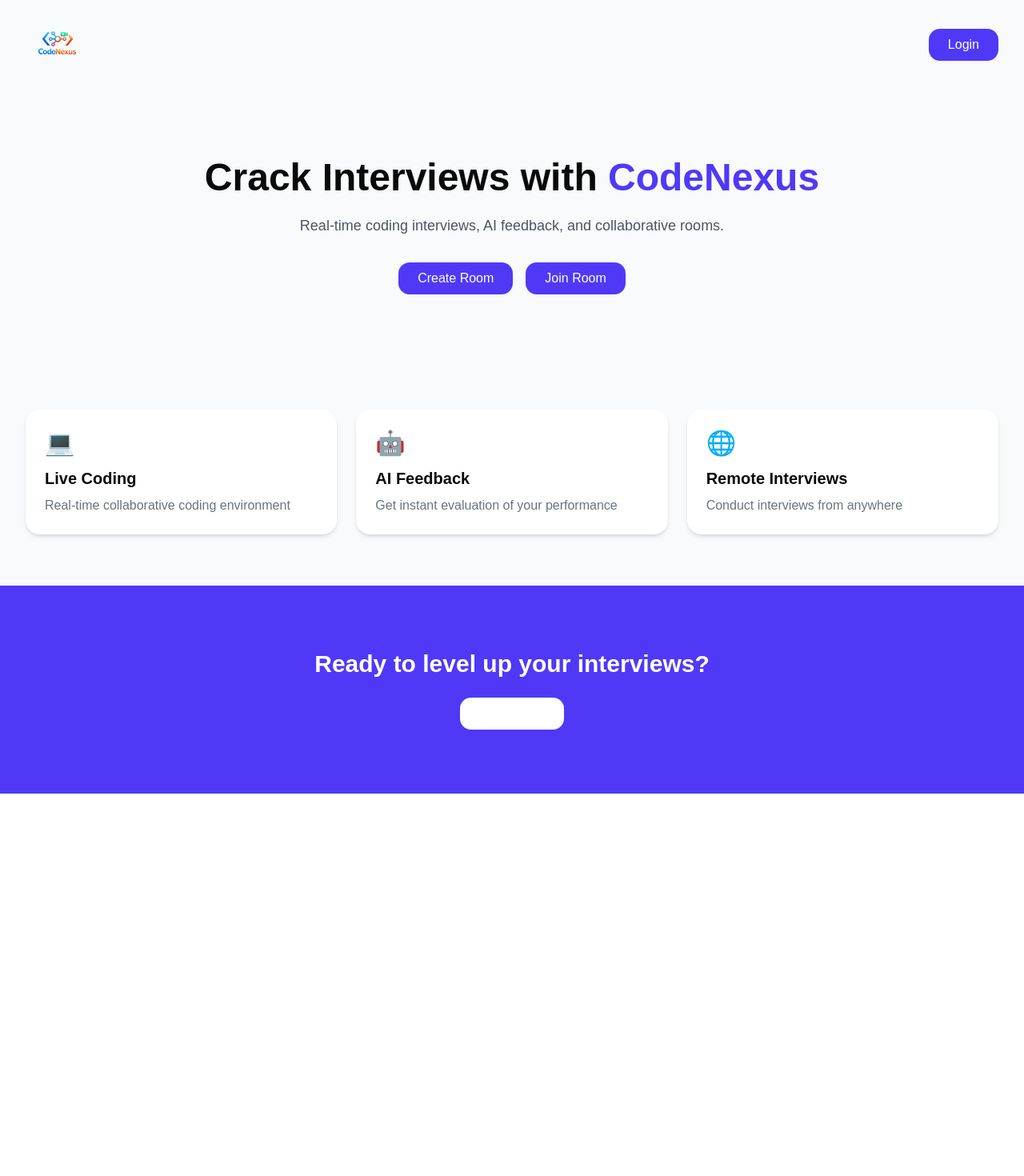
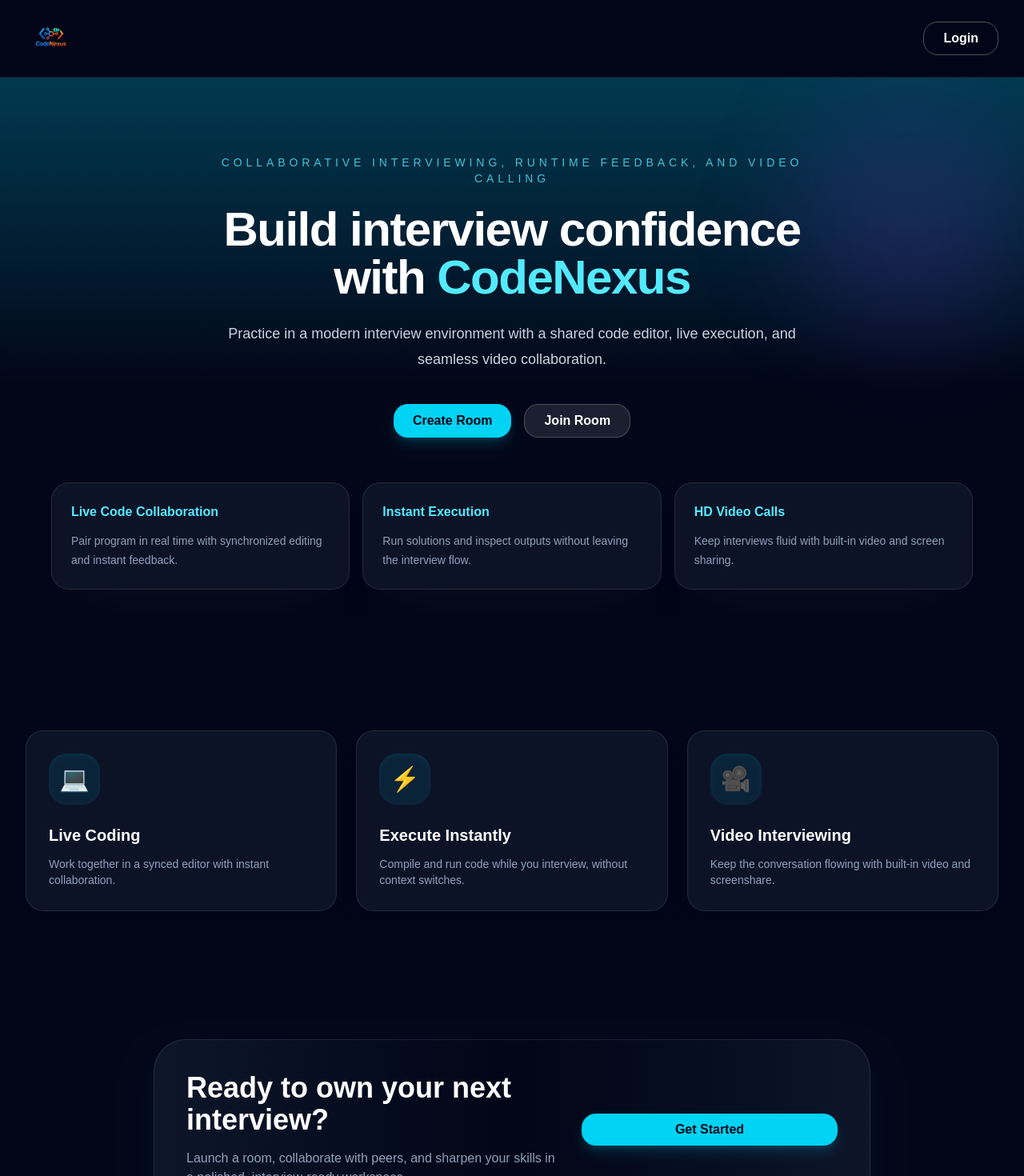
Before and after one commit to hp1430/CodeNexus, a React app in the folder frontend/: page / in a window 1280 px wide. Shown: the top 1470 px of the page at 80% size. Before the commit the page ends 992 px from the top, so only its background shows below. Built offline with nearby package versions, Linux system fonts and the light colour scheme; no server answers; the HTML template or start-up script is replaced by a standard one.

Commit message:
changed homepage theme to dark color

```diff
--- a/frontend/src/components/atoms/Homepage/Button/Button.jsx
+++ b/frontend/src/components/atoms/Homepage/Button/Button.jsx
@@ -1,7 +1,22 @@
-export default function Button({ children, className, onClick, ...props }) {
+const buttonStyles = {
+  primary:
+    'bg-cyan-400 text-slate-950 hover:bg-cyan-300 shadow-lg shadow-cyan-500/20',
+  secondary: 'bg-white/10 text-white border border-white/20 hover:bg-white/20',
+  outline: 'bg-transparent text-white border border-white/30 hover:bg-white/10',
+};
+
+export default function Button({
+  children,
+  className = '',
+  variant = 'primary',
+  onClick,
+  ...props
+}) {
+  const variantClass = buttonStyles[variant] ?? buttonStyles.primary;
+
   return (
     <button
-      className={`px-6 py-2 rounded-xl bg-indigo-600 text-white hover:bg-indigo-700 transition ${className}`}
+      className={`inline-flex items-center justify-center rounded-2xl px-6 py-2 font-semibold transition focus-visible:outline-none focus-visible:ring-2 focus-visible:ring-cyan-300/60 ${variantClass} ${className}`}
       onClick={onClick}
       {...props}
     >
--- a/frontend/src/components/molecules/Homepage/FeatureCard/FeatureCard.jsx
+++ b/frontend/src/components/molecules/Homepage/FeatureCard/FeatureCard.jsx
@@ -1,9 +1,11 @@
 export default function FeatureCard({ icon, title, description }) {
   return (
-    <div className="p-6 rounded-2xl shadow-md hover:shadow-xl transition bg-white">
-      <div className="text-3xl mb-3">{icon}</div>
-      <h3 className="text-xl font-semibold">{title}</h3>
-      <p className="text-gray-500 mt-2">{description}</p>
+    <div className="rounded-3xl border border-white/10 bg-slate-900/85 p-7 shadow-xl shadow-slate-950/20 transition hover:-translate-y-1">
+      <div className="flex h-16 w-16 items-center justify-center rounded-3xl bg-cyan-500/10 text-3xl text-cyan-300 shadow-inner shadow-cyan-500/10">
+        {icon}
+      </div>
+      <h3 className="mt-6 text-xl font-semibold text-white">{title}</h3>
+      <p className="mt-3 text-sm text-slate-400">{description}</p>
     </div>
   );
 }
--- a/frontend/src/components/organisms/Homepage/CtaSection/CtaSection.jsx
+++ b/frontend/src/components/organisms/Homepage/CtaSection/CtaSection.jsx
@@ -2,9 +2,23 @@
 
 export default function CTA() {
   return (
-    <section className="text-center py-20 bg-indigo-600 text-white">
-      <h2 className="text-3xl font-bold">Ready to level up your interviews?</h2>
-      <Button className="mt-6 bg-white text-indigo-600">Get Started</Button>
+    <section className="py-20 px-6 sm:px-10">
+      <div className="mx-auto max-w-4xl overflow-hidden rounded-[2.5rem] border border-white/10 bg-gradient-to-r from-slate-900/95 via-slate-950 to-slate-900/90 p-10 shadow-2xl shadow-cyan-500/10">
+        <div className="flex flex-col items-center justify-between gap-6 text-center lg:flex-row lg:text-left">
+          <div>
+            <h2 className="text-3xl font-semibold text-white sm:text-4xl">
+              Ready to own your next interview?
+            </h2>
+            <p className="mt-4 text-slate-400">
+              Launch a room, collaborate with peers, and sharpen your skills in
+              a polished, interview-ready workspace.
+            </p>
+          </div>
+          <Button variant="primary" className="w-full max-w-xs">
+            Get Started
+          </Button>
+        </div>
+      </div>
     </section>
   );
 }
--- a/frontend/src/components/organisms/Homepage/FeaturesSection/FeaturesSection.jsx
+++ b/frontend/src/components/organisms/Homepage/FeaturesSection/FeaturesSection.jsx
@@ -5,25 +5,30 @@
     {
       icon: '💻',
       title: 'Live Coding',
-      description: 'Real-time collaborative coding environment',
+      description:
+        'Work together in a synced editor with instant collaboration.',
     },
     {
-      icon: '🤖',
-      title: 'AI Feedback',
-      description: 'Get instant evaluation of your performance',
+      icon: '⚡',
+      title: 'Execute Instantly',
+      description:
+        'Compile and run code while you interview, without context switches.',
     },
     {
-      icon: '🌐',
-      title: 'Remote Interviews',
-      description: 'Conduct interviews from anywhere',
+      icon: '🎥',
+      title: 'Video Interviewing',
+      description:
+        'Keep the conversation flowing with built-in video and screenshare.',
     },
   ];
 
   return (
-    <section className="py-16 px-8 grid md:grid-cols-3 gap-6">
-      {features.map((f, i) => (
-        <FeatureCard key={i} {...f} />
-      ))}
+    <section className="mx-auto max-w-7xl px-6 py-20 sm:px-8">
+      <div className="grid gap-6 md:grid-cols-3">
+        {features.map((f, i) => (
+          <FeatureCard key={i} {...f} />
+        ))}
+      </div>
     </section>
   );
 }
--- a/frontend/src/components/organisms/Homepage/HeroSection/HeroSection.jsx
+++ b/frontend/src/components/organisms/Homepage/HeroSection/HeroSection.jsx
@@ -1,4 +1,19 @@
 import Button from '@/components/atoms/Homepage/Button/Button';
+
+const highlights = [
+  {
+    title: 'Live Code Collaboration',
+    desc: 'Pair program in real time with synchronized editing and instant feedback.',
+  },
+  {
+    title: 'Instant Execution',
+    desc: 'Run solutions and inspect outputs without leaving the interview flow.',
+  },
+  {
+    title: 'HD Video Calls',
+    desc: 'Keep interviews fluid with built-in video and screen sharing.',
+  },
+];
 
 export default function Hero({
   onCreateRoom,
@@ -6,29 +21,58 @@
   onJoinRoomClick,
 }) {
   return (
-    <section className="text-center py-20 px-6">
-      <h1 className="text-5xl font-bold leading-tight">
-        Crack Interviews with <span className="text-indigo-600">CodeNexus</span>
+    <section className="relative overflow-hidden py-24 px-6 sm:px-10">
+      <div className="pointer-events-none absolute inset-x-0 top-0 h-96 bg-gradient-to-b from-cyan-500/20 to-transparent opacity-80" />
+      <div className="pointer-events-none absolute right-0 top-10 h-72 w-72 rounded-full bg-violet-500/15 blur-3xl" />
+      <div className="relative mx-auto max-w-6xl">
+        <div className="max-w-3xl text-center mx-auto">
+          <p className="text-sm uppercase tracking-[0.35em] text-cyan-300/80 mb-6">
+            Collaborative interviewing, runtime feedback, and video calling
+          </p>
+          <h1 className="text-5xl font-semibold tracking-tight text-white sm:text-6xl">
+            Build interview confidence with{' '}
+            <span className="text-cyan-300">CodeNexus</span>
           </h1>
-      <p className="mt-4 text-gray-600 text-lg">
-        Real-time coding interviews, AI feedback, and collaborative rooms.
+          <p className="mt-6 text-lg leading-8 text-slate-300">
+            Practice in a modern interview environment with a shared code
+            editor, live execution, and seamless video collaboration.
           </p>
+        </div>
 
-      <div className="mt-8 flex justify-center gap-4">
+        <div className="mt-10 flex flex-col gap-4 sm:flex-row sm:justify-center">
           <Button
-          className="cursor-pointer"
+            variant="primary"
+            className="w-full sm:w-auto"
             onClick={onCreateRoom}
             disabled={isCreatingRoom}
           >
             {isCreatingRoom ? 'Creating Room...' : 'Create Room'}
           </Button>
           <Button
-          className="bg-gray-200 text-black cursor-pointer"
+            variant="secondary"
+            className="w-full sm:w-auto"
             onClick={onJoinRoomClick}
           >
             Join Room
           </Button>
         </div>
+
+        <div className="mt-14 grid gap-4 sm:grid-cols-3">
+          {highlights.map((item) => (
+            <div
+              key={item.title}
+              className="rounded-3xl border border-white/10 bg-slate-900/85 p-6 shadow-[0_35px_60px_-40px_rgba(15,23,42,0.75)] transition hover:-translate-y-1"
+            >
+              <h3 className="text-base font-semibold text-cyan-300">
+                {item.title}
+              </h3>
+              <p className="mt-3 text-sm leading-6 text-slate-400">
+                {item.desc}
+              </p>
+            </div>
+          ))}
+        </div>
+      </div>
     </section>
   );
 }
--- a/frontend/src/components/organisms/Homepage/Navbar/Navbar.jsx
+++ b/frontend/src/components/organisms/Homepage/Navbar/Navbar.jsx
@@ -14,9 +14,10 @@
     }, 1500);
   }
   return (
-    <nav className="flex justify-between items-center px-8 py-4">
-      <img src={logo} className="h-20 w-auto" />
-      <div className="flex gap-4">
+    <nav className="sticky top-0 z-50 border-b border-white/10 bg-slate-950/95 px-8 py-4 backdrop-blur-xl">
+      <div className="mx-auto flex max-w-7xl items-center justify-between gap-4">
+        <img src={logo} className="h-16 w-auto" />
+        <div className="flex items-center gap-3">
           {loading && (
             <Button variant="outline" className="cursor-not-allowed" disabled>
               Logging out...
@@ -41,6 +42,7 @@
             </Button>
           )}
         </div>
+      </div>
     </nav>
   );
 }
--- a/frontend/src/pages/Homepage/Homepage.jsx
+++ b/frontend/src/pages/Homepage/Homepage.jsx
@@ -23,12 +23,15 @@
   setJoinRoomDialogOpen,
 }) {
   return (
-    <div className="bg-gray-50 min-h-screen">
+    <div className="bg-slate-950 text-white min-h-screen">
       <Navbar onLoginClick={onLoginClick} isLoggedIn={isLoggedIn} />
-      <HeroSectionContainer
-        setLoginDialogOpen={onLoginDialogOpenChange}
-        setJoinRoomDialogOpen={setJoinRoomDialogOpen}
-      />
+      <main className="relative overflow-hidden">
+        <div className="pointer-events-none absolute inset-x-0 top-0 h-96 bg-linear-to-b from-cyan-500/15 to-transparent" />
+        <HeroSectionContainer
+          setLoginDialogOpen={onLoginDialogOpenChange}
+          setJoinRoomDialogOpen={setJoinRoomDialogOpen}
+        />
+      </main>
       <Features />
       <CTA />
       {isLoginDialogOpen && (
```
Lines whose indentation alone changed are shown as unchanged.
